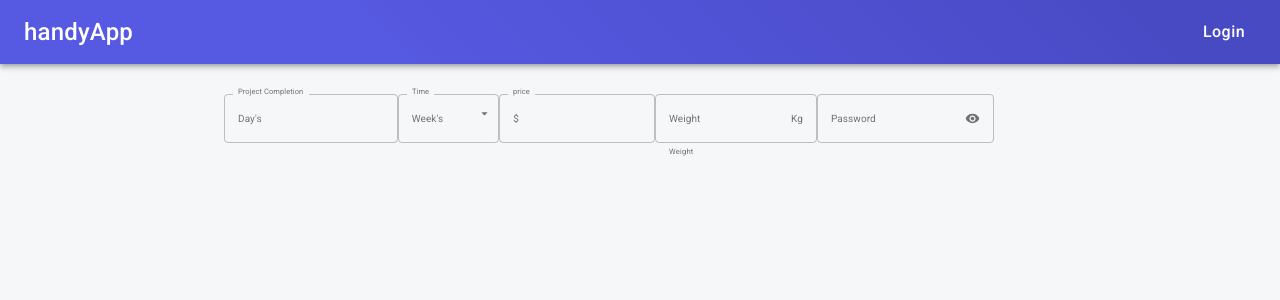
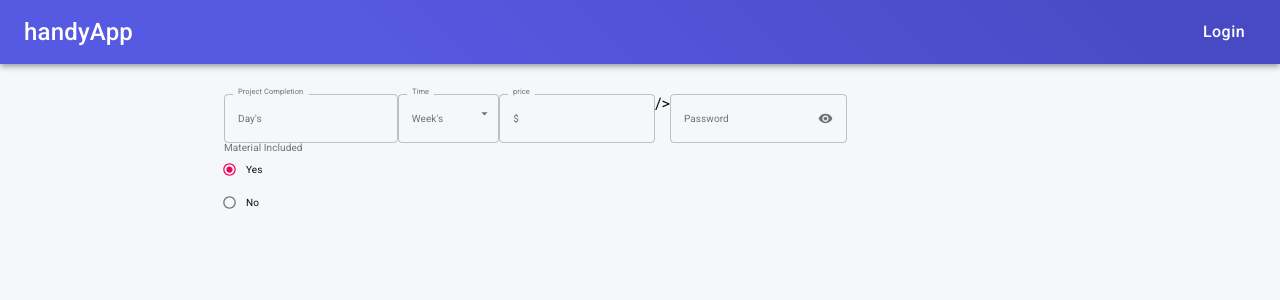
Before and after one commit to labs13-handy-app/Frontend, a React (Create React App) app in the folder handyapp/: page /addbid in a window 1280 px wide. Shown: the top 300 px of the page. Built offline with nearby package versions, Linux system fonts and the light colour scheme; what auth0-js, react-router-redux, react-swipeable-views-utils would draw is missing.

Commit message:
added radio button and fixing form fieild for component

```diff
--- a/handyapp/src/App.js
+++ b/handyapp/src/App.js
@@ -11,7 +11,7 @@ import Dashboard from './components/Dashboard/Dashboard';
 import Projects from './components/Projects/Projects';
 import Bids from './components/Bids/Bids';
 import ProjectsById from './components/Projects/ProjectsById';
-import addbid from './components/ServiceProviders/addbid';
+import AddBid from './components/ServiceProviders/AddBid';
 
 import './App.css';
 
@@ -67,7 +67,7 @@ class App extends React.Component {
             <Route path="/dashboard" component={Dashboard} />
             <Route path="/projects" component={Projects} />
             <Route path="/bids" component={Bids} />
-            <Route path="/addbid" component={addbid} />
+            <Route path="/addbid" component={AddBid} />
             <Route e path="/projects/id" component={ProjectsById} />
           </div>
         </div>
--- a/handyapp/src/components/ServiceProviders/addbid.js
+++ b/handyapp/src/components/ServiceProviders/AddBid.js
@@ -9,6 +9,13 @@ import TextField from '@material-ui/core/TextField';
 import MenuItem from '@material-ui/core/MenuItem';
 import Visibility from '@material-ui/icons/Visibility';
 import VisibilityOff from '@material-ui/icons/VisibilityOff';
+import FormLabel from '@material-ui/core/FormLabel';
+import FormControl from '@material-ui/core/FormControl';
+import FormControlLabel from '@material-ui/core/FormControlLabel';
+import RadioGroup from '@material-ui/core/RadioGroup';
+import Radio from '@material-ui/core/Radio';
+
+
 
 const ranges = [
   {
@@ -16,12 +23,12 @@ const ranges = [
     label: '1 to 2',
   },
   {
-    value: '21-50',
-    label: '21 to 50',
+    value: '3-4',
+    label: '3 to 4',
   },
   {
-    value: '51-100',
-    label: '51 to 100',
+    value: '5-6',
+    label: '5 to 6',
   },
 ];
 const useStyles = withStyles(theme => ({
@@ -35,9 +42,22 @@ const useStyles = withStyles(theme => ({
   textField: {
     flexBasis: 200,
   },
-}));
 
-export default function OutlinedInputAdornments() {
+  roots: {
+    // display: ‘flex’,
+  },
+  formControls: {
+    margin: theme.spacing(3),
+  },
+  groups: {
+    margin: theme.spacing(1, 0),
+  },
+ }));
+
+
+
+
+export default function AddBid() {
   const classes = withStyles();
   const [values, setValues] = React.useState({
     price: '',
@@ -45,7 +65,14 @@ export default function OutlinedInputAdornments() {
     weight: '',
     weightRange: '',
     showPassword: false,
+
   });
+
+  const [value, setValue] = React.useState('yes');
+
+  function handleChanges(event) {
+    setValue(event.target.value) ;
+  }
 
   const handleChange = prop => event => {
     setValues({ ...values, [prop]: event.target.value });
@@ -56,6 +83,7 @@ export default function OutlinedInputAdornments() {
   };
 
   return (
+    <div>
     <div className={classes.root}>
       <TextField
         id="outlined-simple-start-adornment"
@@ -94,7 +122,7 @@ export default function OutlinedInputAdornments() {
           startAdornment: <InputAdornment position="start">$</InputAdornment>,
         }}
       />
-      <TextField
+      {/* <TextField
         id="outlined-adornment-weight"
         className={clsx(classes.margin, classes.textField)}
         variant="outlined"
@@ -104,7 +132,7 @@ export default function OutlinedInputAdornments() {
         helperText="Weight"
         InputProps={{
           endAdornment: <InputAdornment position="end">Kg</InputAdornment>,
-        }}
+        }} */}
       />
       <TextField
         id="outlined-adornment-password"
@@ -127,7 +155,44 @@ export default function OutlinedInputAdornments() {
             </InputAdornment>
           ),
         }}
-      />
+/>
+
+{/* Button Component Section */}
+
     </div>
-  );
+    <div className={classes.roots}>
+
+ <FormControl component="fieldset" className={classes.formControls}>
+ <FormLabel component="legend">Material Included</FormLabel>
+ <RadioGroup
+   aria-label="Material included"
+   name="Material Included"
+   className={classes.groups}
+   value={value}
+   onChange={handleChanges}
+ >
+   <FormControlLabel value="yes" control={<Radio />} label="Yes" />
+   <FormControlLabel value="no" control={<Radio />} label="No" />
+ </RadioGroup>
+</FormControl>
+<FormControl component="fieldset" className={classes.formControls}>
+ <RadioGroup
+   aria-label="Material-Included"
+   name="Material-Included"
+   className={classes.groups}
+   value={value}
+   onChange={handleChanges}
+ >
+
+   </RadioGroup>
+</FormControl>
+
+
+
+</div>
+
+
+</div>
+);
 }
+// Button Component End
```
